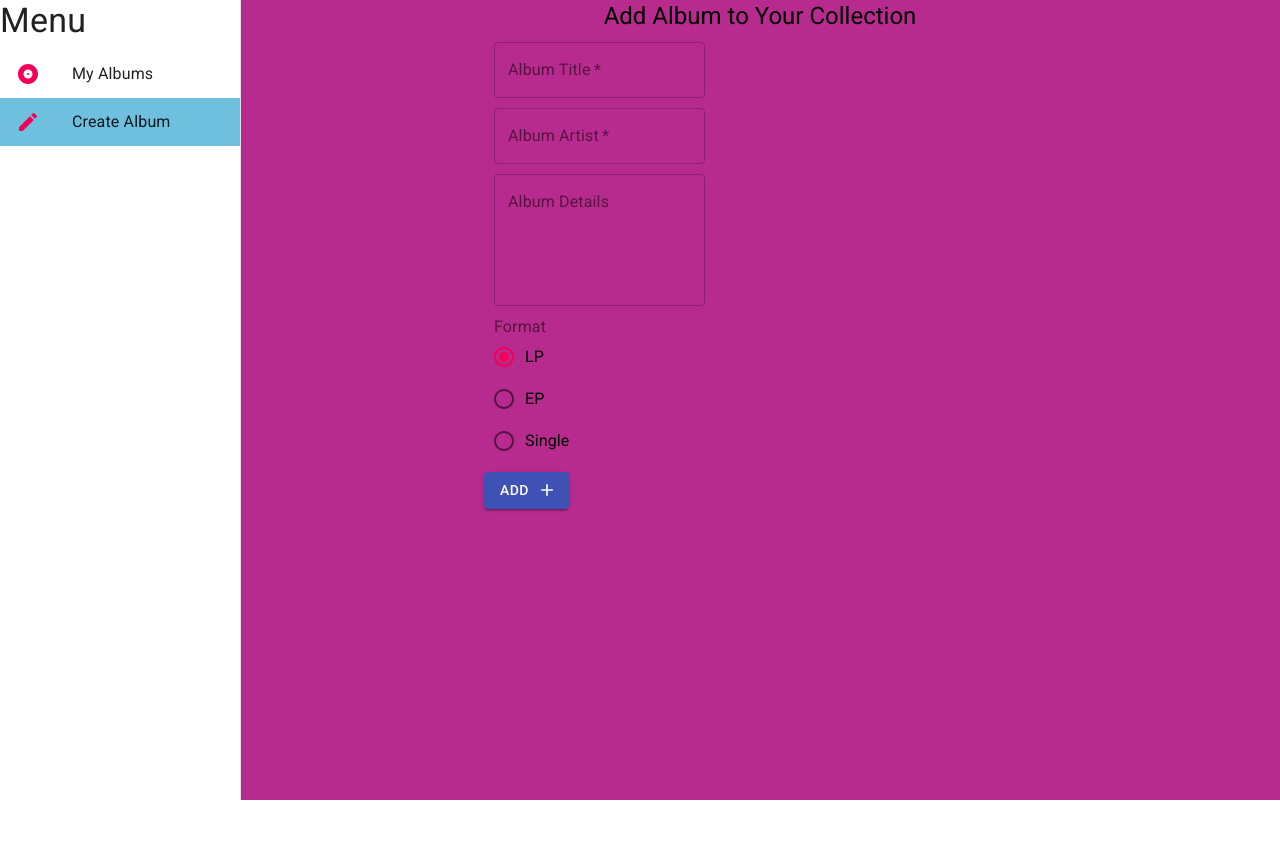
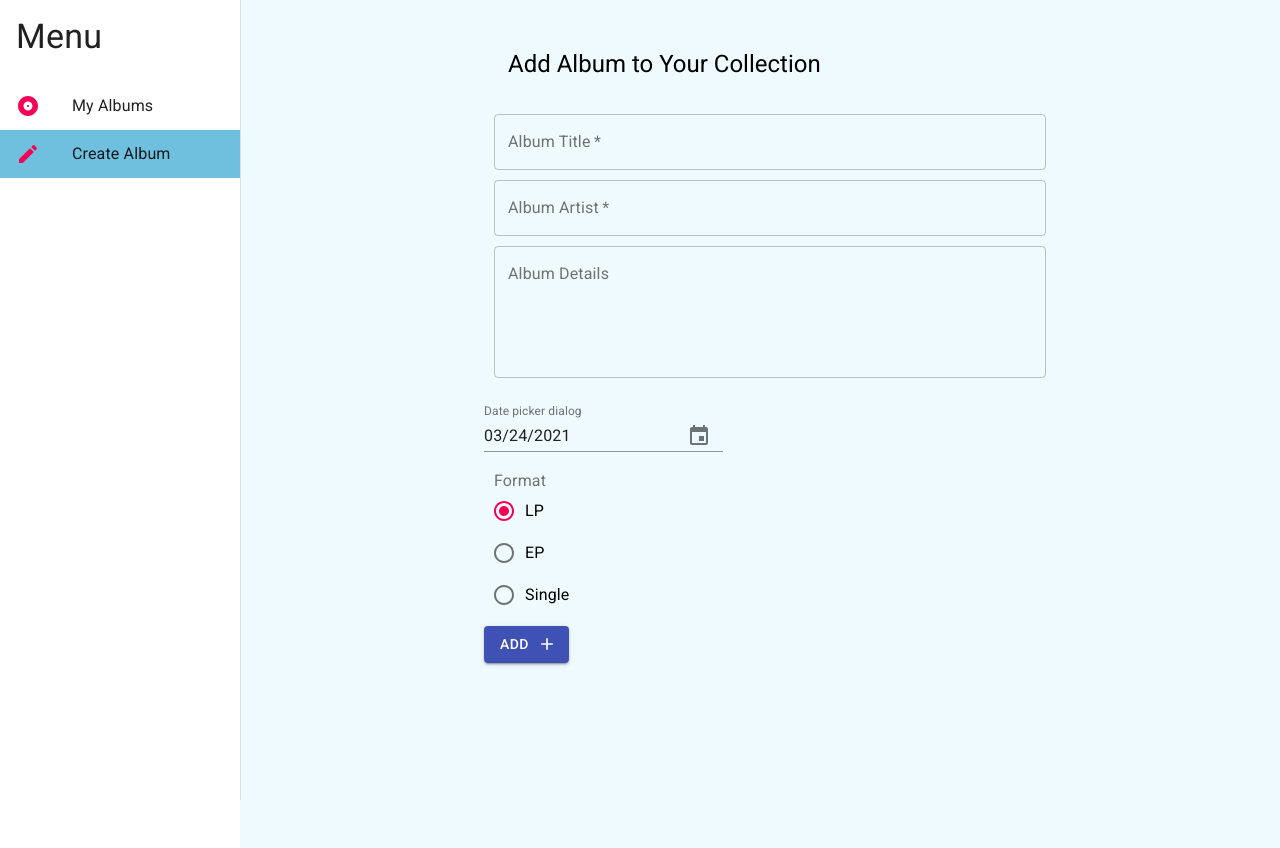
Before and after one commit to ZuzaUsakiewicz/album-collection-material-ui, a React (Create React App) app: page /createalbum in a window 1280 px wide. Before the commit the page ends 800 px from the top, so only its background shows below. Built offline with nearby package versions, Linux system fonts and the light colour scheme.

Commit message:
create date picker for albums

```diff
--- a/src/App.js
+++ b/src/App.js
@@ -2,9 +2,12 @@ import { BrowserRouter as Router, Switch, Route } from "react-router-dom";
 import Layout from "./components/Layout";
 import Albums from "./pages/Albums";
 import CreateAlbum from "./pages/CreateAlbum";
+import DateFnsUtils from "@date-io/date-fns";
+import { MuiPickersUtilsProvider } from "@material-ui/pickers";
 
 function App() {
   return (
+    <MuiPickersUtilsProvider utils={DateFnsUtils}>
       <Router>
         <Layout>
           <Switch>
@@ -17,6 +20,7 @@ function App() {
           </Switch>
         </Layout>
       </Router>
+    </MuiPickersUtilsProvider>
   );
 }
 
--- a/src/components/AlbumCard.js
+++ b/src/components/AlbumCard.js
@@ -30,7 +30,10 @@ export default function AlbumCard({ album, handleDelete }) {
         />
         <CardContent>
           <Typography variant="body2" color="textSecondary">
-            {album.details}{" "}
+            {album.details}
+          </Typography>
+          <Typography variant="body2" color="textSecondary">
+            {String(album.date).slice(0, 10)}
           </Typography>
         </CardContent>
       </Card>
--- a/src/components/Layout.js
+++ b/src/components/Layout.js
@@ -12,11 +12,13 @@ import { useHistory, useLocation } from "react-router-dom";
 
 const drawerWidth = 240;
 
-const useStyles = makeStyles({
+const useStyles = makeStyles((theme) => {
+  return {
     page: {
-    background: "#b82b8e",
+      background: "#eefafd",
       width: "100%",
       minHeight: "100vh",
+      padding: theme.spacing(3),
     },
     drawer: {
       width: drawerWidth,
@@ -27,9 +29,13 @@ const useStyles = makeStyles({
     root: {
       display: "flex",
     },
+    title: {
+      padding: theme.spacing(2),
+    },
     active: {
       background: "#6fbfdf",
     },
+  };
 });
 
 export default function Layout({ children }) {
@@ -55,7 +61,9 @@ export default function Layout({ children }) {
         classes={{ paper: classes.drawerPaper }}
       >
         <div>
-          <Typography variant="h4">Menu</Typography>
+          <Typography variant="h4" className={classes.title}>
+            Menu
+          </Typography>
         </div>
         <List>
           {menuItems.map((item) => (
--- a/src/pages/CreateAlbum.js
+++ b/src/pages/CreateAlbum.js
@@ -11,12 +11,21 @@ import Radio from "@material-ui/core/Radio";
 import FormControl from "@material-ui/core/FormControl";
 import FormLabel from "@material-ui/core/FormLabel";
 import { useHistory } from "react-router";
+import { KeyboardDatePicker } from "@material-ui/pickers";
+// import PhotoCameraIcon from "@material-ui/icons/PhotoCamera";
+// import IconButton from "@material-ui/core/IconButton";
+// import Input from "@material-ui/core/Input";
 
-const useStyles = makeStyles({
-  field: {
-    margin: 10,
-    display: "block",
-  },
+const useStyles = makeStyles((theme) => {
+  return {
+    field: {
+      margin: 10,
+      display: "block",
+    },
+    title: {
+      padding: theme.spacing(3),
+    },
+  };
 });
 
 export default function CreateAlbum() {
@@ -28,6 +37,7 @@ export default function CreateAlbum() {
   const [albumError, setAlbumError] = useState(false);
   const [artistError, setArtistError] = useState(false);
   const [format, setFormat] = useState("LP");
+  const [date, setDate] = useState(new Date());
 
   const handleSubmit = (e) => {
     e.preventDefault();
@@ -43,14 +53,14 @@ export default function CreateAlbum() {
       fetch("http://localhost:8000/albums", {
         method: "POST",
         headers: { "Content-type": "application/json" },
-        body: JSON.stringify({ album, artist, format, details }),
+        body: JSON.stringify({ album, artist, format, details, date }),
       }).then(() => history.push("/"));
     }
   };
 
   return (
     <Container maxWidth="sm">
-      <Typography align="center" variant="h5">
+      <Typography align="left" variant="h5" className={classes.title}>
         Add Album to Your Collection
       </Typography>
       <form noValidate autoComplete="off" onSubmit={handleSubmit}>
@@ -59,6 +69,7 @@ export default function CreateAlbum() {
           className={classes.field}
           label="Album Title"
           variant="outlined"
+          fullWidth
           required
           error={albumError}
         />
@@ -67,6 +78,7 @@ export default function CreateAlbum() {
           className={classes.field}
           label="Album Artist"
           variant="outlined"
+          fullWidth
           required
           error={artistError}
         />
@@ -75,10 +87,33 @@ export default function CreateAlbum() {
           className={classes.field}
           label="Album Details"
           variant="outlined"
+          fullWidth
           multiline
           rows={5}
         />
 
+        <KeyboardDatePicker
+          margin="normal"
+          id="date-picker-dialog"
+          label="Date picker dialog"
+          format="MM/dd/yyyy"
+          value={date}
+          onChange={setDate}
+          KeyboardButtonProps={{
+            "aria-label": "change date",
+          }}
+        />
+
+        {/* <label htmlFor="icon-button-file">
+          <Input accept="image/*" id="icon-button-file" type="file" />
+          <IconButton
+            color="primary"
+            aria-label="upload picture"
+            component="span"
+          >
+            <PhotoCameraIcon />
+          </IconButton>
+        </label> */}
         <FormControl className={classes.field}>
           <FormLabel>Format</FormLabel>
           <RadioGroup
```
Lines whose indentation alone changed are shown as unchanged.
